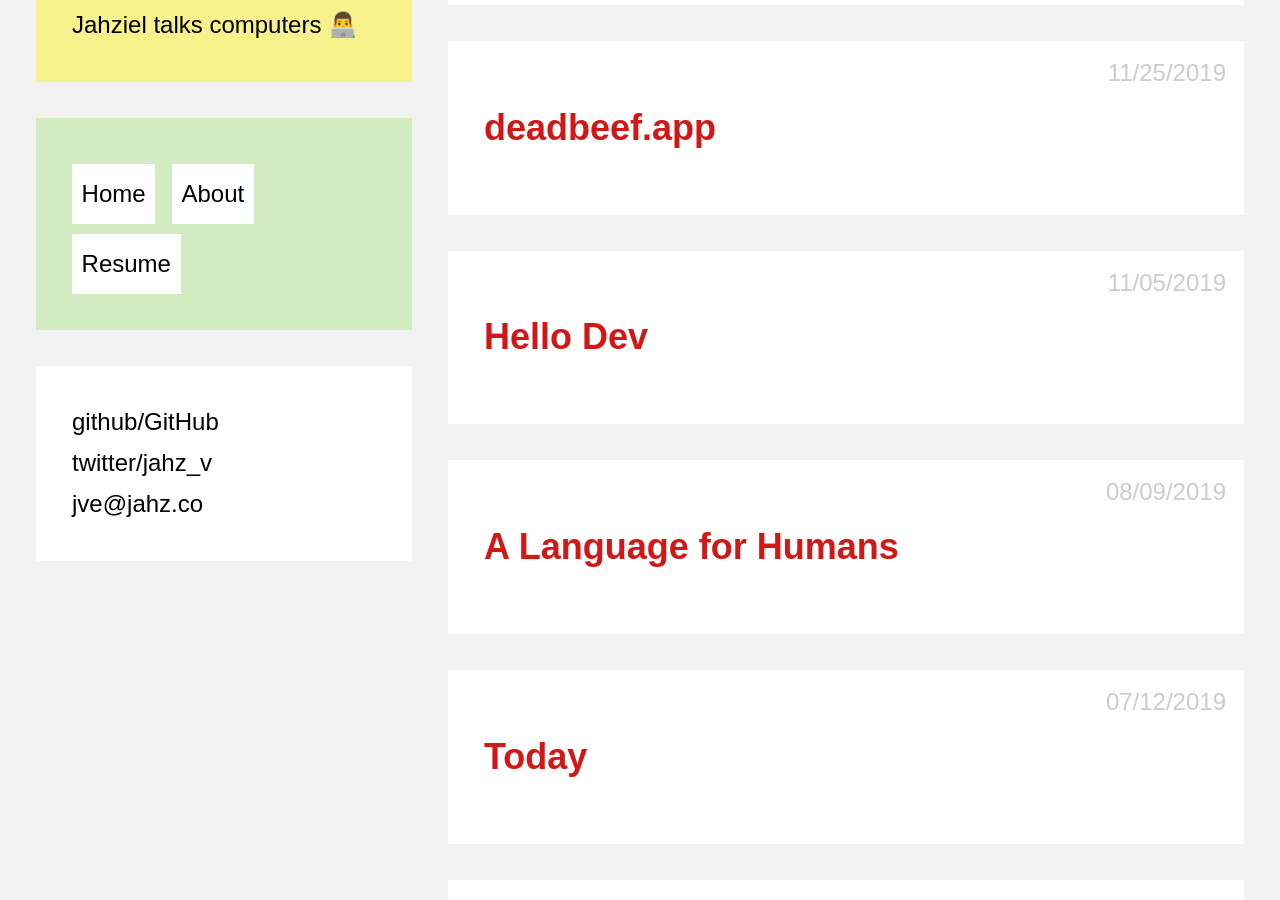
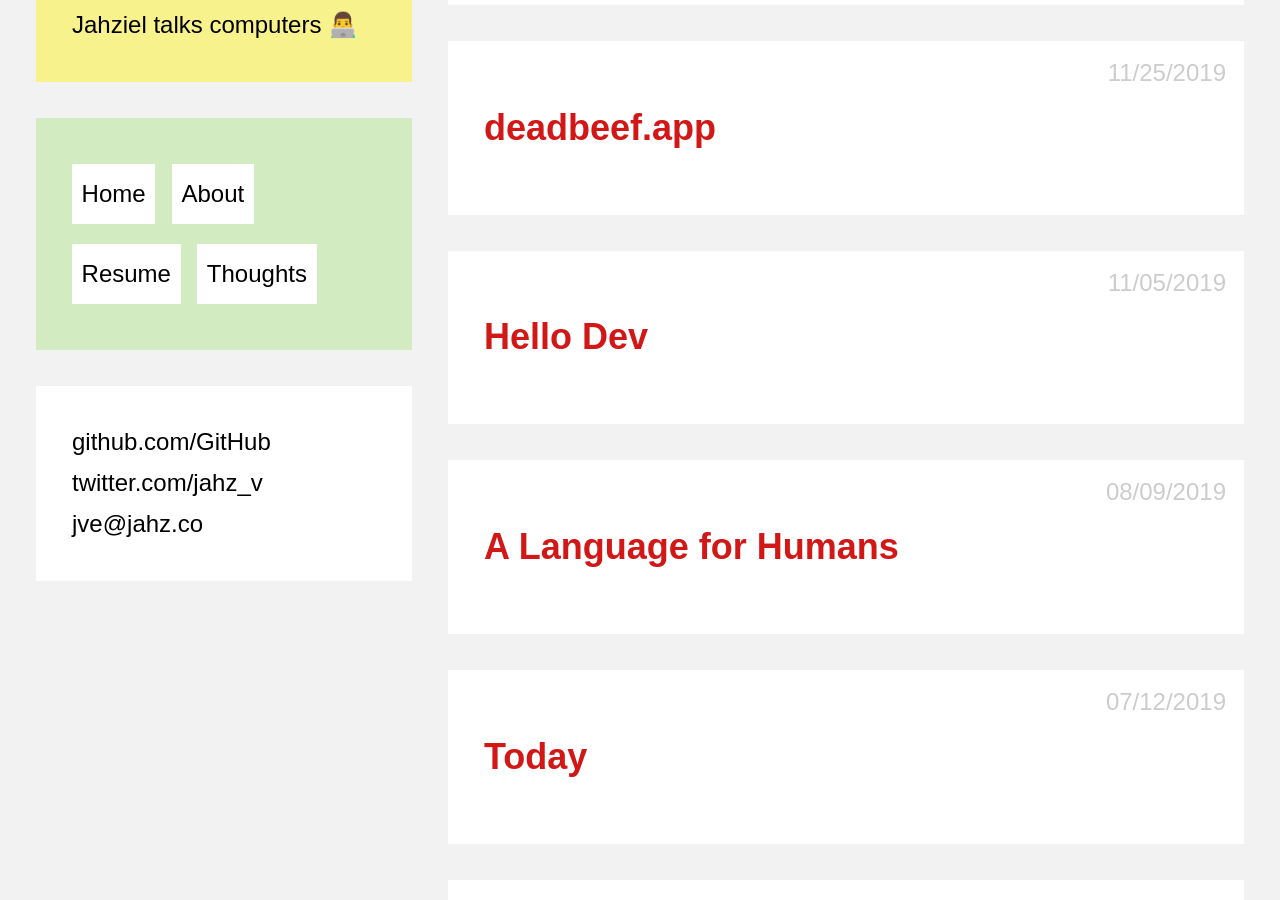
Before and after one commit to jahzielv/jahzielv.github.io, a Jekyll site: the page built from index.html, in a window 1280 px wide and 900 px high, scrolled down 415 px. Built offline with Jekyll 4.4.1, drawn with Linux system fonts in a browser that asks for light colours.

```diff
--- a/_includes/header.html
+++ b/_includes/header.html
@@ -13,11 +11,13 @@
         <a href="/">Home</a>
         <a href="/about">About</a>
         <a href="/resume">Resume</a>
+        <a href="https://jahz.co/thoughts/thoughts.html">Thoughts</a>
     </nav>
     <div class="module color3">
-        <a href="https://github.com/{{ site.github }}">github/{{ site.github }}</a>
+        <a href="https://github.com/{{ site.github }}">github.com/{{ site.github }}</a>
         <br /><a href="https://twitter.com/{{ site.twitter }}"
-            >twitter/{{ site.twitter }}</a
-        ><br /><a href="mailto:{{ site.email }}">{{ site.email }}</a>
+            >twitter.com/{{ site.twitter }}</a
+        ><br />
+        <a href="mailto:{{ site.email }}">{{ site.email }}</a>
     </div>
 </aside>
```
Also changed, not shown: other parts of _includes/header.html (+1 -3 lines), assets/favicon.ico.
